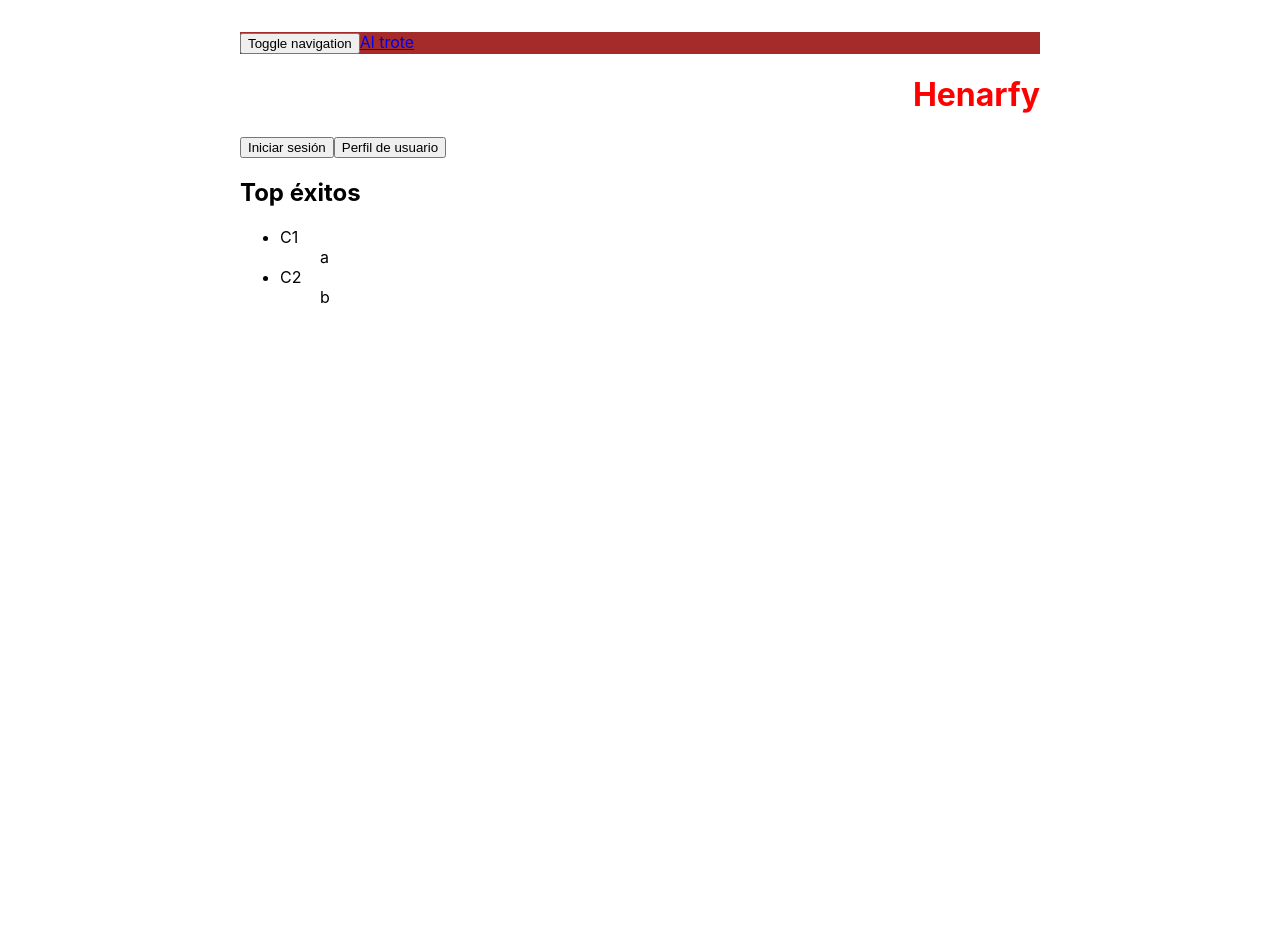
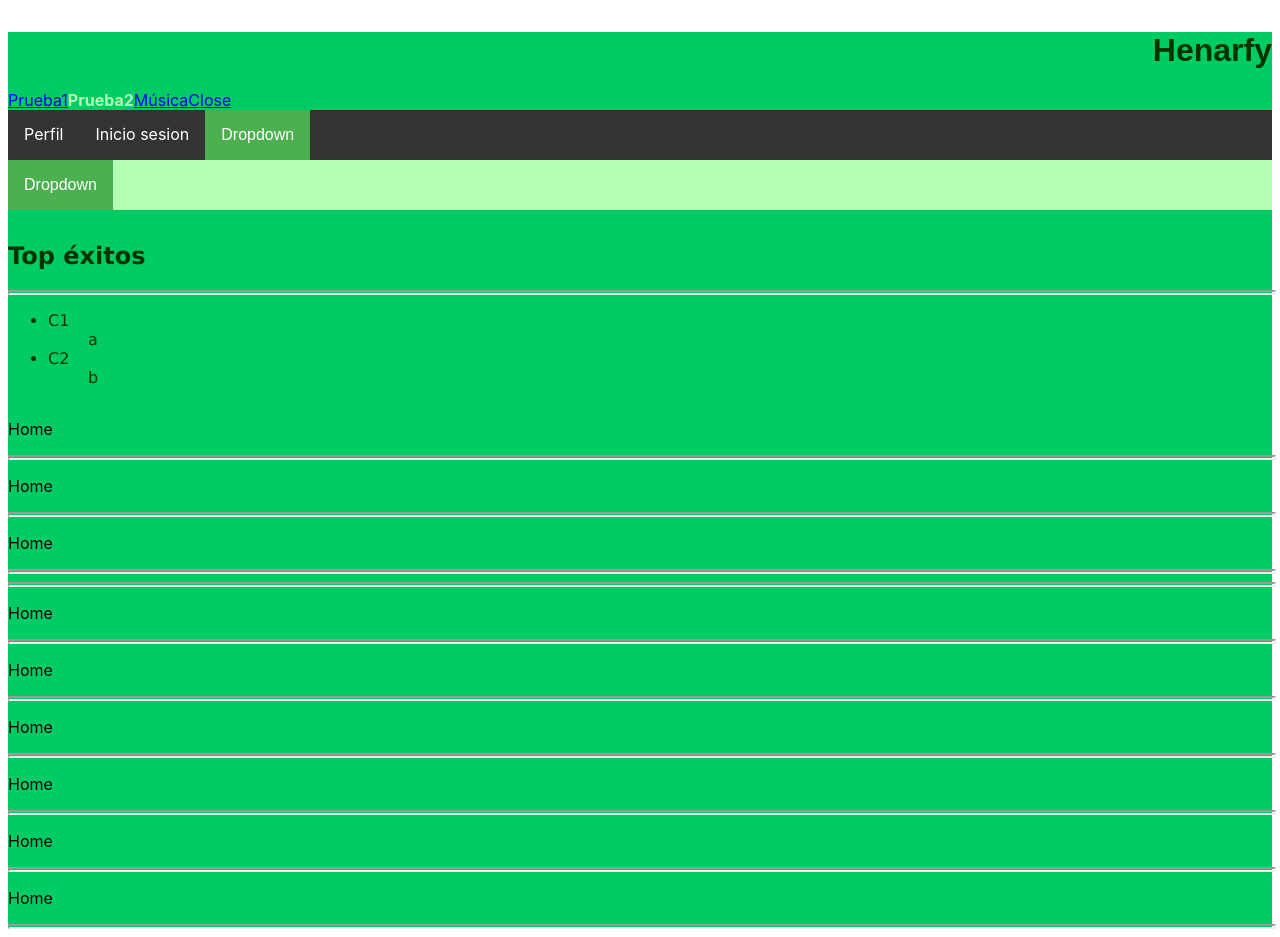
Before and after one commit to TrainingIT-REACT/practica-final-curso-Henar93, a React (Create React App) app: page /about in a window 1280 px wide. Before the commit the page ends 800 px from the top, so only its background shows below. Built offline with nearby package versions, Linux system fonts and the light colour scheme; no server answers.

Commit message:
prueba anidadas

```diff
--- a/package.json
+++ b/package.json
@@ -3,6 +3,7 @@
   "version": "0.1.0",
   "private": true,
   "dependencies": {
+    "@material-ui/core": "^4.9.2",
     "react": "^16.7.0",
     "react-dom": "^16.7.0",
     "react-router-dom": "^5.1.2",
--- a/src/App/App.css
+++ b/src/App/App.css
@@ -1,17 +1,110 @@
 .App {
   margin: 2em auto;
-  max-width: 50em;
+  max-width: 110em;
 }
 
 
 
-.Henarfy h1 {
+.App h1 {
+  font-family:Arial, Helvetica, sans-serif;
+
   text-align: right;
-  color:red;
+  color:#003300
+}
+
+.navbar-header a{
+  text-align: left;
 
 }
 
+hr {border: 2px inset #eee; height: 1px; width: 100%;}
+
 
 nav {
-  background-color: brown;
+  background-color:#b3ffb3;
+  margin: 0;
+  padding: 0;
 }
+
+main {
+  background-color: #00cc66
+}
+
+.container {
+  margin: 2em auto;
+  max-width: 100em;
+  color:#003300 ;
+  font-family:'Lucida Sans', 'Lucida Sans Regular', 'Lucida Grande', 'Lucida Sans Unicode', Geneva, Verdana, sans-serif;
+}
+
+.navbar-header ul {
+  list-style-type: none;
+  margin: 0;
+  padding: 0;
+  overflow: hidden;
+  background-color: #333;
+}
+
+.navbar-header li {
+  float: left;
+}
+
+.navbar-header li a {
+  display: block;
+  color: white;
+  text-align: center;
+  padding: 14px 16px;
+  text-decoration: none;
+}
+
+/* Change the link color to #111 (black) on hover */
+.navbar-header li a:hover {
+  background-color: #111;
+}
+
+.dropbtn {
+  background-color: #4CAF50;
+  color: white;
+  padding: 16px;
+  font-size: 16px;
+  border: none;
+  cursor: pointer;
+}
+
+.dropdown {
+  position: relative;
+  display: inline-block;
+}
+
+.dropdown-content {
+  display: none;
+  position: absolute;
+  background-color: #f9f9f9;
+  min-width: 160px;
+  box-shadow: 0px 8px 16px 0px rgba(0,0,0,0.2);
+}
+
+.dropdown-content a {
+  color: black;
+  padding: 12px 16px;
+  text-decoration: none;
+  display: block;
+}
+
+.dropdown-content a:hover {background-color: #f1f1f1}
+
+.dropdown:hover .dropdown-content {
+  display: block;
+}
+
+.dropdown:hover .dropbtn {
+  background-color: #3e8e41;
+}
+
+.active {
+  text-decoration:none;
+  font-weight:bold ;
+  color: #b3ffb3;
+
+
+}
--- a/src/App/App.js
+++ b/src/App/App.js
@@ -1,14 +1,51 @@
-import React, { Component } from 'react';
+
+import React, { Component, Suspense, lazy } from 'react';
+import { BrowserRouter as Router, Route , NavLink} from "react-router-dom";
+
 
 // Css
 import './App.css';
-import Navbar from './Navbar.js';
+
+//importar páginas
+
+import Home from './Rutas/Home';
+import About from './Rutas/About';
+//import Musica from './Rutas/Musica';
 
 
+//import Navbar from './Menu/general.js';
+import Loader from './Menu/Loader';
 
 // Otros componentes
 
 import Glossary from './Glossary';
+
+
+
+const close =() =><p>chaO</p>;
+
+
+
+
+
+const cerrar = ({ match }) => <div>
+  <p>Para más info</p>
+  <p>
+    <NavLink activeClassName="active" to={`${match.url}/close`}>Anídate en la marina</NavLink>
+    {' '}
+
+  </p>
+
+</div>;
+
+
+const Musica = ({Musica}) =>(
+  <div>
+    <p>Example musicote</p>
+
+  </div>
+)
+
 
 // List de términos para el glosario
 const terms = [
@@ -22,6 +59,8 @@ const terms = [
   }
 ];
 
+// Import dinámico
+const Navbar= React.lazy(() => import('./Menu/general.js'));
 
 
 class App extends Component {
@@ -49,18 +88,29 @@ class App extends Component {
   }
 
   render() {
+
     return (
+
+      // <Suspense maxDuration={150} fallback="Cargando página">
+      <Suspense fallback={<Loader />}>
+
+      <Router>
         <div className="App">
+        <h1>Henarfy</h1>
+        <NavLink activeClassName="active"  activeStyle="active"  to="/me">Prueba1</NavLink>
+        <NavLink activeclassName="active" to="/about">Prueba2</NavLink>
+        <NavLink activeclassName="active"  to="/musica">Música</NavLink>
+        <NavLink activeclassName="active"  to="/cerrar">Close</NavLink>
+
         <Navbar/>
-      <div className="Henarfy">
 
-        <h1>Henarfy</h1>
-       <button onClick={this.onClick}>Iniciar sesión</button>
-       <button onClick={this.onClick}>Perfil de usuario</button>
-      </div>
+
+
           <div className="container">
 
-        <h2>Top éxitos</h2>
+          <h2 >Top éxitos</h2>
+
+               <hr/>
               <ul>
 
                <Glossary terms={terms} />
@@ -69,6 +119,12 @@ class App extends Component {
 
         </div>
     </div>
+    <Route path="/about" exact component={Home} />
+    <Route path="/me" exact component={About} />
+    <Route path="/musica" exact component={Musica} />
+    <Route path="/cerrar" exact component={cerrar} />
+</Router>
+    </Suspense>
     );
   }
 }
--- /dev/null
+++ b/src/App/Menu/Loader.js
@@ -0,0 +1,24 @@
+import React from 'react';
+import { makeStyles } from '@material-ui/core/styles';
+import LinearProgress from '@material-ui/core/LinearProgress';
+
+const useStyles = makeStyles(theme => ({
+  root: {
+    width: '100%',
+    '& > * + *': {
+      marginTop: theme.spacing(2),
+    },
+  },
+}));
+
+export default function LinearQuery() {
+  const classes = useStyles();
+
+  return (
+    <div className={classes.root}>
+      <LinearProgress variant="query" />
+      <h2>Cargando ...</h2>
+      <LinearProgress variant="query"/>
+    </div>
+  );
+}
--- /dev/null
+++ b/src/App/Menu/general.css
@@ -0,0 +1,54 @@
+
+ .li a {
+    display: block;
+    color: white;
+    text-align: center;
+    padding: 14px 16px;
+    text-decoration: none;
+  }
+
+
+
+ .ul {
+     border: 1px solid #e7e7e7;
+    background-color: #f3f3f3;
+  }
+
+  .dropbtn {
+    background-color: #4CAF50;
+    color: white;
+    padding: 16px;
+    font-size: 16px;
+    border: none;
+    cursor: pointer;
+}
+
+.dropdown {
+    position: relative;
+    display: inline-block;
+}
+
+.dropdown-content {
+    display: none;
+    position: absolute;
+    background-color: #f9f9f9;
+    min-width: 160px;
+    box-shadow: 0px 8px 16px 0px rgba(0,0,0,0.2);
+}
+
+.dropdown-content a {
+    color: black;
+    padding: 12px 16px;
+    text-decoration: none;
+    display: block;
+}
+
+.dropdown-content a:hover {background-color: #f1f1f1}
+
+.dropdown:hover .dropdown-content {
+    display: block;
+}
+
+.dropdown:hover .dropbtn {
+    background-color: #3e8e41;
+}
--- /dev/null
+++ b/src/App/Menu/general.js
@@ -0,0 +1,59 @@
+import React from 'react';
+import { BrowserRouter as Router,Route,  Link} from "react-router-dom";
+import './general.css';
+
+
+
+
+
+class Navbar extends React.Component {
+
+    render() {
+
+        return (
+        <Router>
+            <nav className="navbar navbar-inverse" >
+                <div className="container-fluid">
+                    <div className="navbar-header">
+
+                        <ul>
+
+
+                        <li><a className="navbar-brandP" href="/">Perfil</a></li>
+                        <li><a className="navbar-brand" href="/">Inicio sesion</a></li>
+                        <li> <div class="dropdown">
+                                     <button class="dropbtn">Dropdown</button>
+                                     <div class="dropdown-content">
+                                              <p >Link 1</p>
+                                                <p>Link 2</p>
+                                                <p>Link 3</p>
+                                    </div>
+                            </div>
+                        </li>
+                        </ul>
+
+                    </div>
+                </div>
+                <div class="dropdown">
+                         <button class="dropbtn">Dropdown</button>
+                         <div class="dropdown-content">
+                                <Link to="/me" >Link 1</Link>
+
+
+                                <Link to="/about" >Link 2</Link>
+                                 <p>Link 3</p>
+
+
+                        </div>
+
+                </div>
+
+         </nav>
+
+    </Router>
+        )
+    }
+};
+//Navbar = withRouter(Navbar);
+
+export default Navbar;
--- a/src/App/Navbar.js
+++ /dev/null
@@ -1,27 +0,0 @@
-import React from 'react';
-import {NavLink, withRouter}  from 'react-router-dom'
-
-class Navbar extends React.Component {
-
-    render() {
-        return (
-            <nav className="navbar navbar-inverse" >
-                <div className="container-fluid">
-                    <div className="navbar-header">
-                        <button type="button" className="navbar-toggle collapsed" data-toggle="collapse" data-target="#bs-example-navbar-collapse-1" aria-expanded="false">
-                            <span className="sr-only">Toggle navigation</span>
-                            <span className="icon-bar"></span>
-                            <span className="icon-bar"></span>
-                            <span className="icon-bar"></span>
-                        </button>
-                        <a className="navbar-brand" href="/">Al trote</a>
-
-                        </div>
-                </div>
-            </nav>
-        )
-    }
-};
-//Navbar = withRouter(Navbar);
-
-export default Navbar;
--- /dev/null
+++ b/src/App/Rutas/About.js
@@ -0,0 +1,19 @@
+import React from "react";
+
+class About extends React.Component{
+    render(){
+        return <div>
+                    <p>About </p>
+                    <hr></hr>
+                    <p>About </p>
+                    <hr></hr>                      <p>About </p>
+                    <hr></hr>                      <p>About </p>
+                    <hr></hr>                      <p>About </p>
+                    <hr></hr>                      <p>About </p>
+                    <hr></hr>                      <p>About </p>
+                    <hr></hr>
+             </div>
+    }
+}
+
+export default About;
--- /dev/null
+++ b/src/App/Rutas/Home.js
@@ -0,0 +1,25 @@
+ import React from "react";
+
+ class Home extends React.Component{
+     render(){
+        return <div>
+                     <p>Home </p>
+                     <hr></hr>
+                   <p>Home </p>
+                    <hr></hr>
+                     <p>Home </p>
+                     <hr></hr>
+                     {/* <p>Home </p> */}
+                     <hr></hr>
+                     <p>Home </p>
+                     <hr></hr>  <p>Home </p>
+               <hr></hr>  <p>Home </p>
+                    <hr></hr>  <p>Home </p>
+                <hr></hr>  <p>Home </p>
+                   <hr></hr>  <p>Home </p>
+     <hr></hr>
+            </div>
+    }
+ }
+
+export default Home;
--- /dev/null
+++ b/src/App/Rutas/Musica.js
@@ -0,0 +1,22 @@
+import React from "react";
+
+class Musica extends React.Component{
+    render(){
+       return <div>
+                    <p>Álbum </p>
+                    <hr></hr>
+                  <p>Álbum</p>
+                   <hr></hr>
+                   <p>Álbum</p>
+                   <hr></hr>
+                   <p>Álbum</p>
+                   <hr></hr>
+                   <p>Álbum</p>
+                   <hr></hr>
+
+    <hr></hr>
+           </div>
+   }
+}
+
+export default Musica;
```
Also changed, not shown: 2 other files (tests, documents, lock files or other folders). Lines whose indentation alone changed are shown as unchanged.
